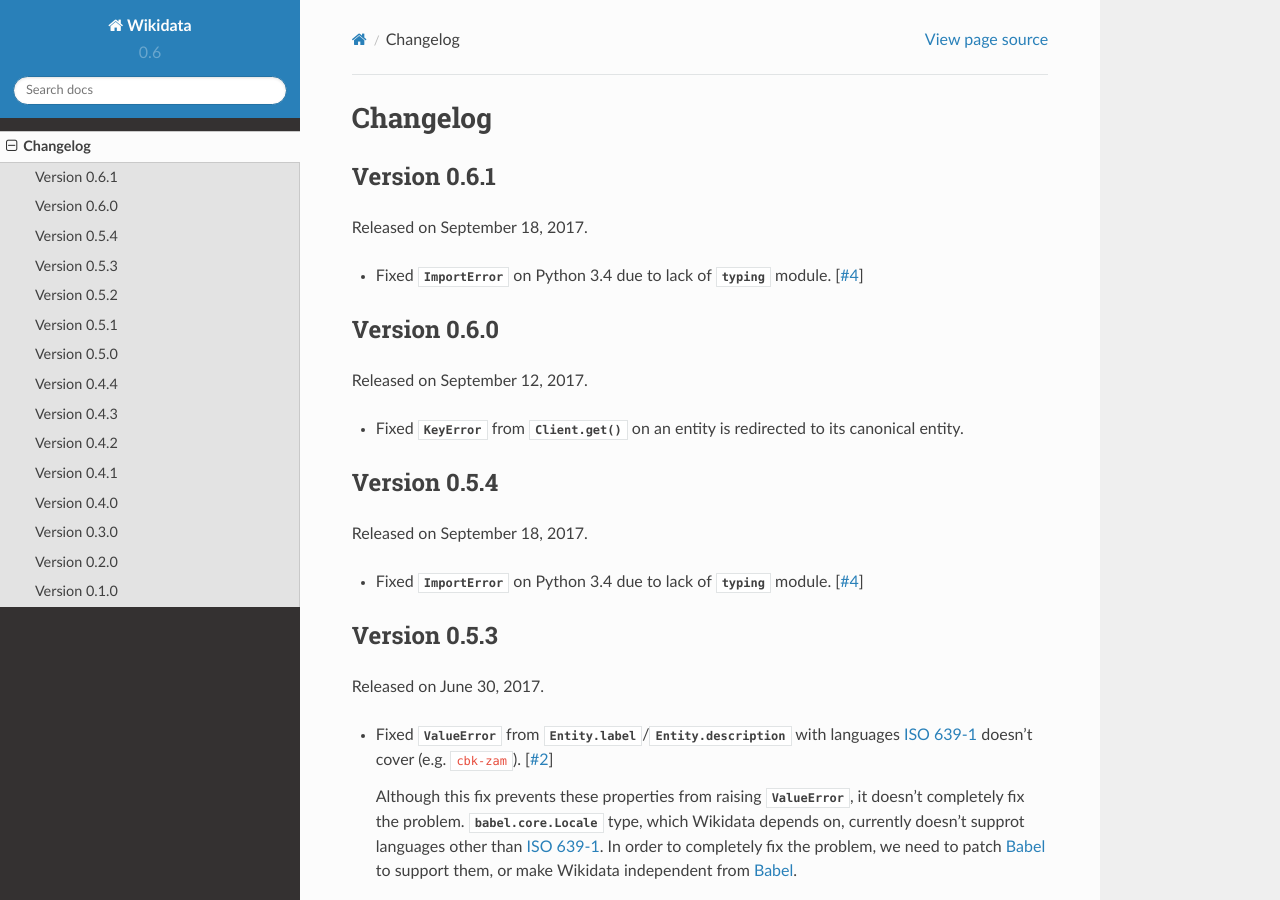
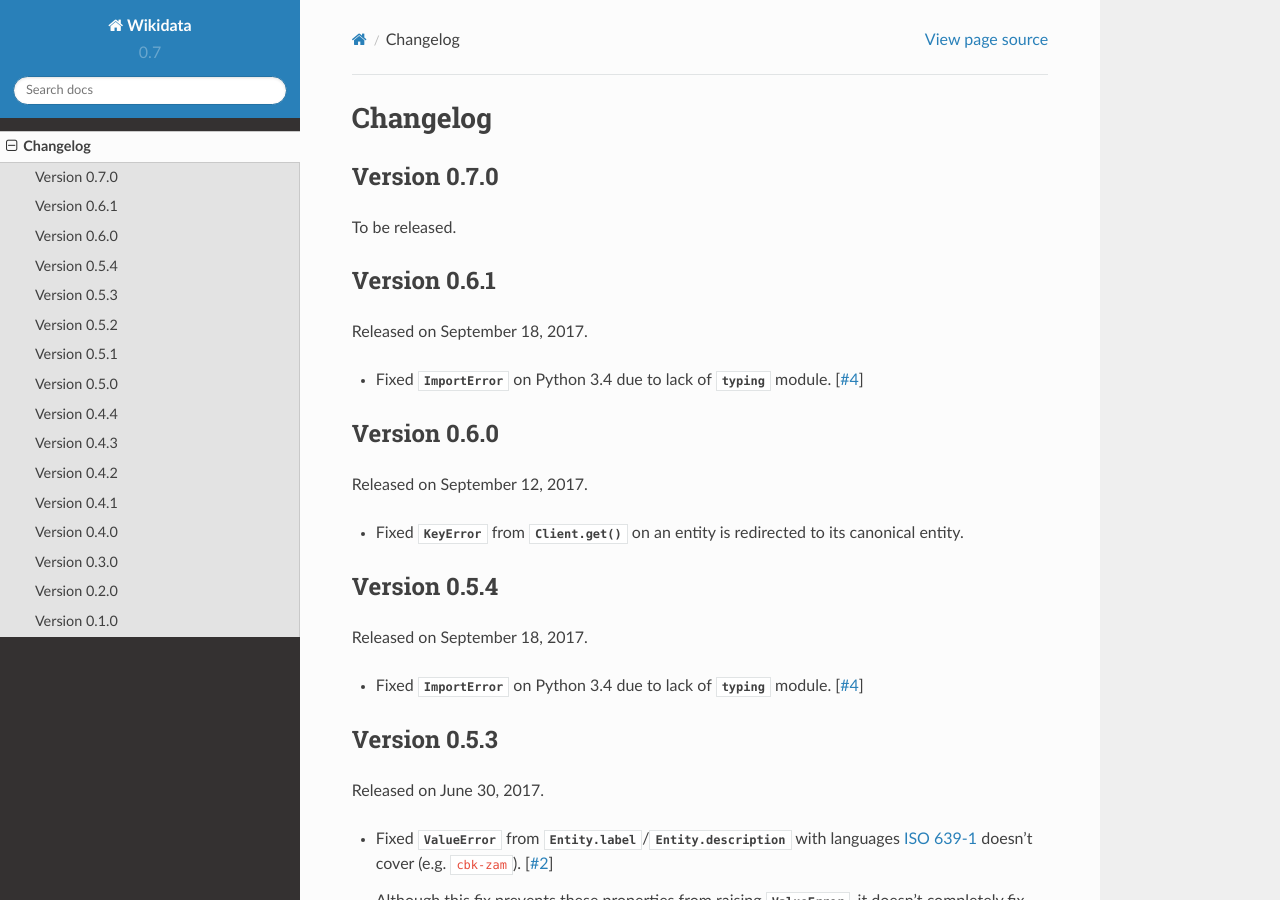
Before and after one commit to dahlia/wikidata, a Sphinx documentation site: the page built from docs/changes.rst, in a window 1280 px wide and 900 px high. Built offline with Sphinx 7.4.7 and the Read the Docs theme 2.0.0, drawn with Linux system fonts in a browser that asks for light colours.

Commit message:
Version bump

```diff
--- a/docs/changes.rst
+++ b/docs/changes.rst
@@ -1,8 +1,14 @@
 Changelog
 =========
 
+Version 0.7.0
+-------------
+
+To be released.
+
+
 Version 0.6.1
-'''''''''''''
+-------------
 
 Released on September 18, 2017.
 
@@ -11,7 +17,7 @@
 
 
 Version 0.6.0
-'''''''''''''
+-------------
 
 Released on September 12, 2017.
 
@@ -20,7 +26,7 @@
 
 
 Version 0.5.4
-'''''''''''''
+-------------
 
 Released on September 18, 2017.
 
@@ -29,7 +35,7 @@
 
 
 Version 0.5.3
-'''''''''''''
+-------------
 
 Released on June 30, 2017.
 
@@ -49,7 +55,7 @@
 
 
 Version 0.5.2
-'''''''''''''
+-------------
 
 Released on June 28, 2017.
 
@@ -58,7 +64,7 @@
 
 
 Version 0.5.1
-'''''''''''''
+-------------
 
 Released on June 28, 2017.
 
@@ -67,7 +73,7 @@
 
 
 Version 0.5.0
-'''''''''''''
+-------------
 
 Released on June 13, 2017.
 
@@ -95,7 +101,7 @@
 
 
 Version 0.4.4
-'''''''''''''
+-------------
 
 Released on June 30, 2017.
 
@@ -112,7 +118,7 @@
 
 
 Version 0.4.3
-'''''''''''''
+-------------
 
 Released on June 28, 2017.
 
@@ -121,7 +127,7 @@
 
 
 Version 0.4.2
-'''''''''''''
+-------------
 
 Released on June 28, 2017.
 
@@ -130,7 +136,7 @@
 
 
 Version 0.4.1
-'''''''''''''
+-------------
 
 Released on April 30, 2017.
 
@@ -139,7 +145,7 @@
 
 
 Version 0.4.0
-'''''''''''''
+-------------
 
 Released on April 24, 2017.
 
@@ -150,7 +156,7 @@
 
 
 Version 0.3.0
-'''''''''''''
+-------------
 
 Released on February 23, 2017.
 
@@ -179,7 +185,7 @@
 
 
 Version 0.2.0
-'''''''''''''
+-------------
 
 Released on February 19, 2017.
 
@@ -196,6 +202,6 @@
 
 
 Version 0.1.0
-'''''''''''''
+-------------
 
 Initial version.  Released on February 15, 2017.
--- a/wikidata/__init__.py
+++ b/wikidata/__init__.py
@@ -5,4 +5,4 @@
 
 """
 
-__version__ = '0.6.1'
+__version__ = '0.7.0'
```
